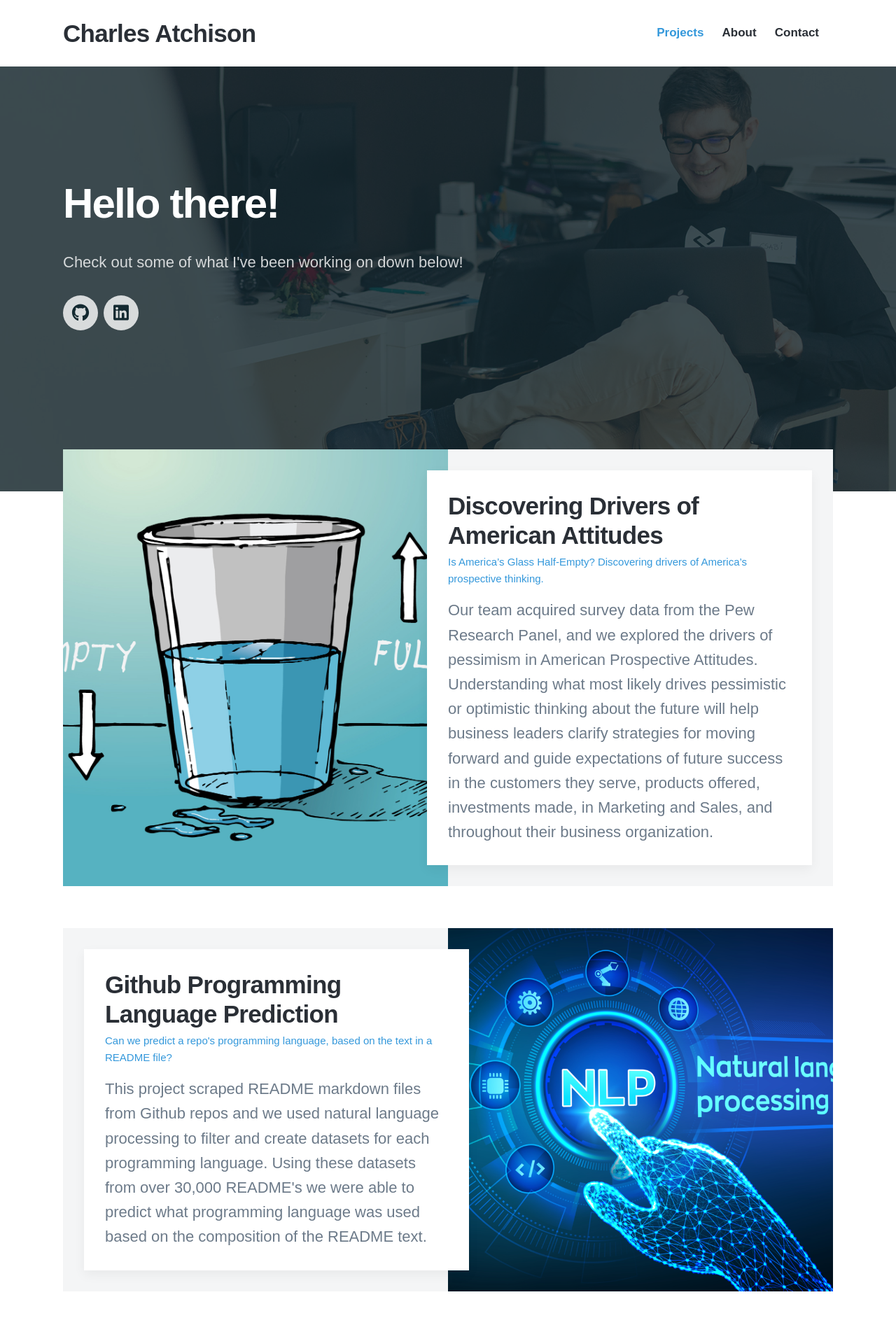
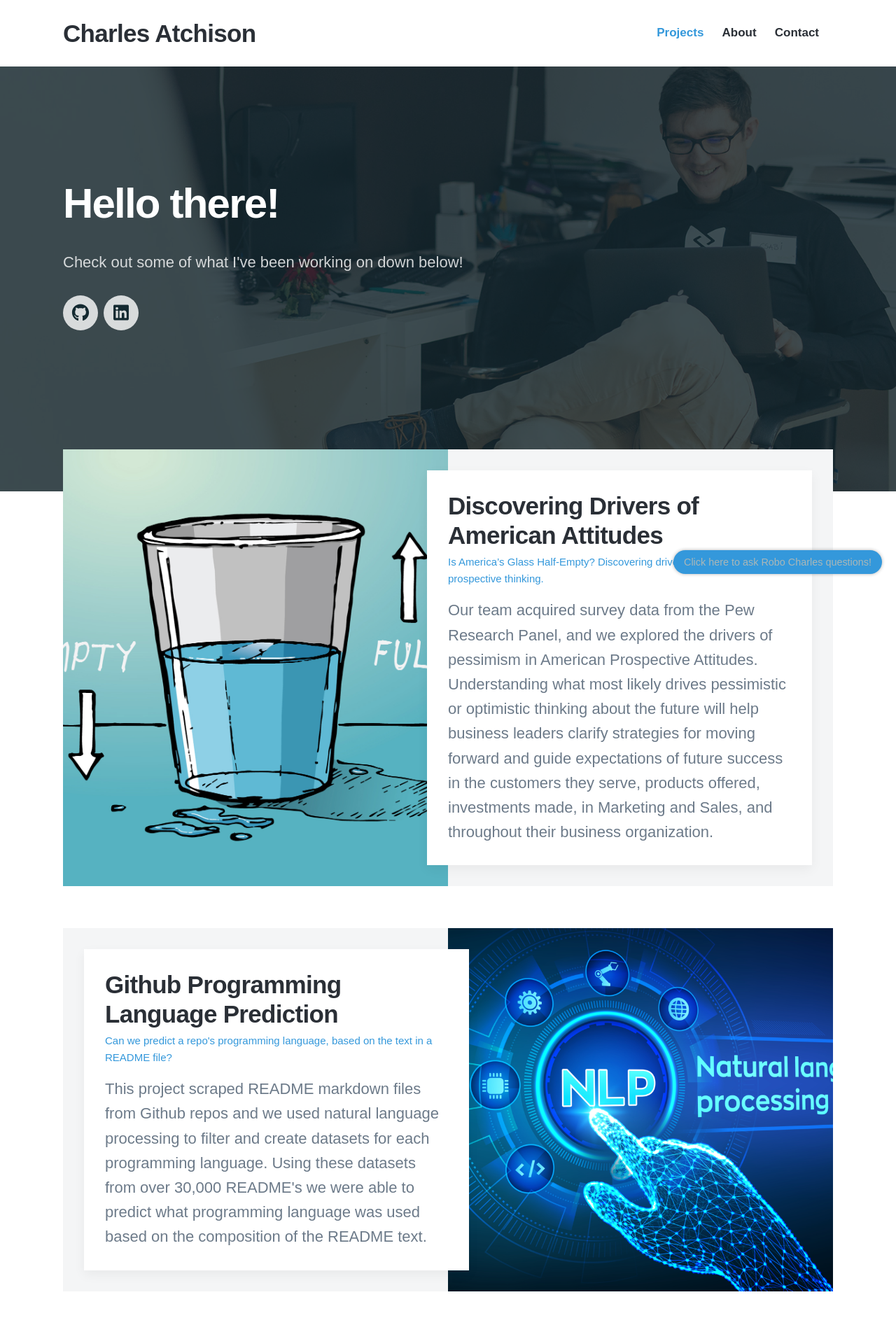
Before and after one commit to CharlesAtchison/charlesatchison.github.io, a Jekyll site: the page built from index.html, in a window 1280 px wide. Shown: the top 1903 px of the page at 70% size. Built offline with Jekyll 4.4.1, drawn with Linux system fonts in a browser that asks for light colours; nearby versions of some CDN libraries; some web fonts are replaced; the list of posts is cut into pages by our own code.

Commit message:
Made default hiding of chatbot and message for the bot spot

```diff
--- a/css/style.scss
+++ b/css/style.scss
@@ -143,3 +143,18 @@ $grid-spacing: {{ site.data.settings.post_settings.grid_spacing }}px;
 
 @import "_includes/_listing";
 @import "_includes/_hero";
+
+// - - - - - - - - - - Chatbot Hint Styling
+
+.chatbot-hint {
+    position: fixed;
+    bottom: 80px; // Adjust based on the chatbot's position
+    right: 20px;  // Adjust based on the chatbot's position
+    background-color: $accent-color; // Using your accent color
+    color: $text-light-color; // Using your text light color
+    padding: 10px 15px;
+    border-radius: 20px;
+    font-size: 0.9em;
+    box-shadow: 0 0 5px rgba(0, 0, 0, 0.3);
+    transition: opacity 0.3s ease-out;
+}
--- a/index.html
+++ b/index.html
@@ -67,3 +49,41 @@ featured_image: /images/demo/home.jpg
 
 	</div>
 </section>
+
+<!-- Chatbot script and bubble text -->
+<div id="chatbot-hint" class="chatbot-hint" onclick="hideHint()">Click here to ask Robo Charles questions!</div>
+
+<script>
+      (function (w, d, s, o, f, js, fjs) {
+        w["botsonic_widget"] = o;
+        w[o] =
+          w[o] ||
+          function () {
+            (w[o].q = w[o].q || []).push(arguments);
+          };
+        (js = d.createElement(s)), (fjs = d.getElementsByTagName(s)[0]);
+        js.id = o;
+        js.src = f;
+        js.async = 1;
+        fjs.parentNode.insertBefore(js, fjs);
+      })(window, document, "script", "Botsonic", "https://d1m9uqhmlogh4h.cloudfront.net/CDN/botsonic.min.js");
+      Botsonic("init", {
+        serviceBaseUrl: "https://api.writesonic.com",
+        token: "9fed897a-7f4c-46f0-a77f-10789e28fa5b",
+      });
+
+	  // Function to hide the hint
+      function hideHint() {
+          document.getElementById('chatbot-hint').style.display = 'none';
+          // Optionally, re-display after some time of inactivity, e.g., 5 minutes
+          setTimeout(function() {
+              document.getElementById('chatbot-hint').style.display = 'block';
+          }, 300000);  // 300,000 milliseconds = 5 minutes
+      }
+
+      // Trigger the Botsonic widget when hint is clicked
+      document.getElementById('chatbot-hint').addEventListener('click', function() {
+          Botsonic('open');
+      });
+
+</script>
```
Also changed, not shown: other parts of index.html (+0 -18 lines).
